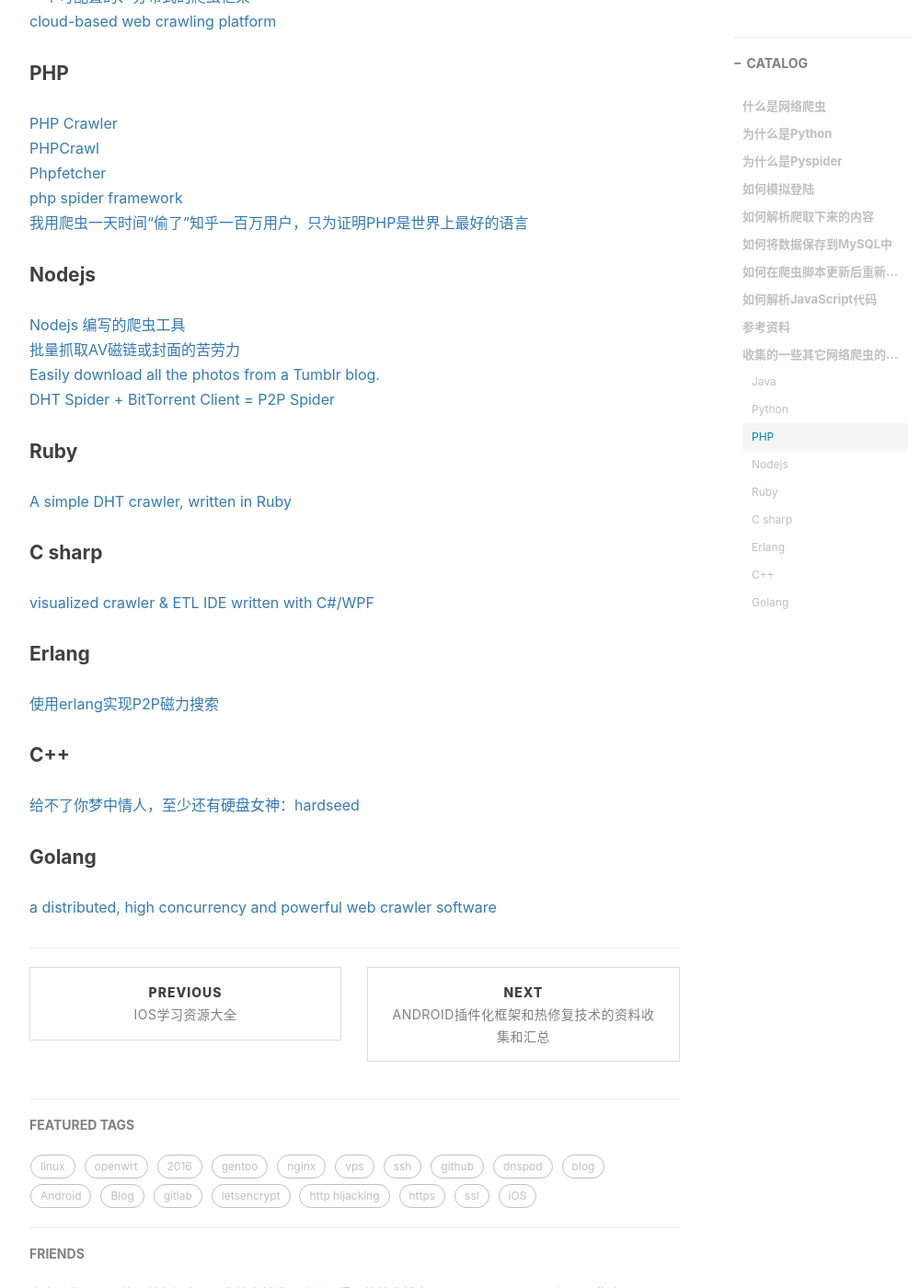
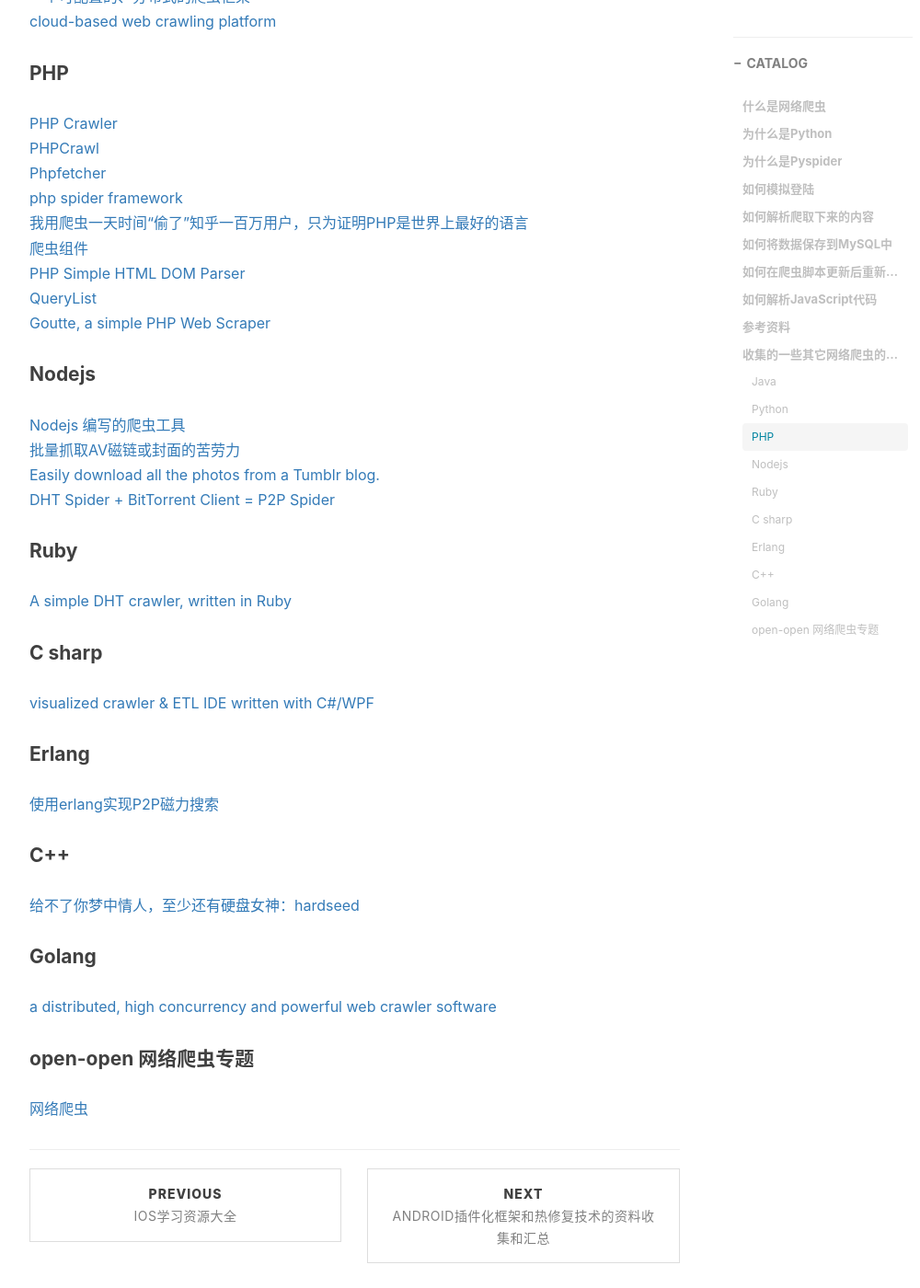
Before and after one commit to figofuture/figofuture.github.io, a Jekyll site: the page built from _posts/2016-08-10-pyspider-as-a-web-crawler-system.markdown, in a window 1280 px wide and 1400 px high, scrolled down 12074 px. Shown: the whole window at 92% size, without its empty margins (233-1233 px from the left). Built offline with Jekyll 4.4.1, drawn with Linux system fonts in a browser that asks for light colours; nearby versions of some CDN libraries; comment, search, counter and statistics services are not loaded.

Commit message:
add new web crawler

```diff
--- a/_posts/2016-08-10-pyspider-as-a-web-crawler-system.markdown
+++ b/_posts/2016-08-10-pyspider-as-a-web-crawler-system.markdown
@@ -453,6 +453,11 @@
 [Phpfetcher](https://github.com/fanfank/phpfetcher)
 [php spider framework](https://github.com/hirudy/Tspider)
 [我用爬虫一天时间“偷了”知乎一百万用户，只为证明PHP是世界上最好的语言](https://github.com/owner888/phpspider)
+[爬虫组件](https://github.com/slince/spider)
+[PHP Simple HTML DOM Parser](http://simplehtmldom.sourceforge.net)
+[QueryList](https://querylist.cc)
+[Goutte, a simple PHP Web Scraper](https://github.com/FriendsOfPHP/Goutte)
+[]()
 
 #### Nodejs
 [Nodejs 编写的爬虫工具](https://github.com/xwartz/spider)
@@ -475,3 +480,6 @@
 
 #### Golang
 [a distributed, high concurrency and powerful web crawler software](https://github.com/henrylee2cn/pholcus)
+
+#### open-open 网络爬虫专题
+[网络爬虫](http://www.open-open.com/lib/list/96)
```
